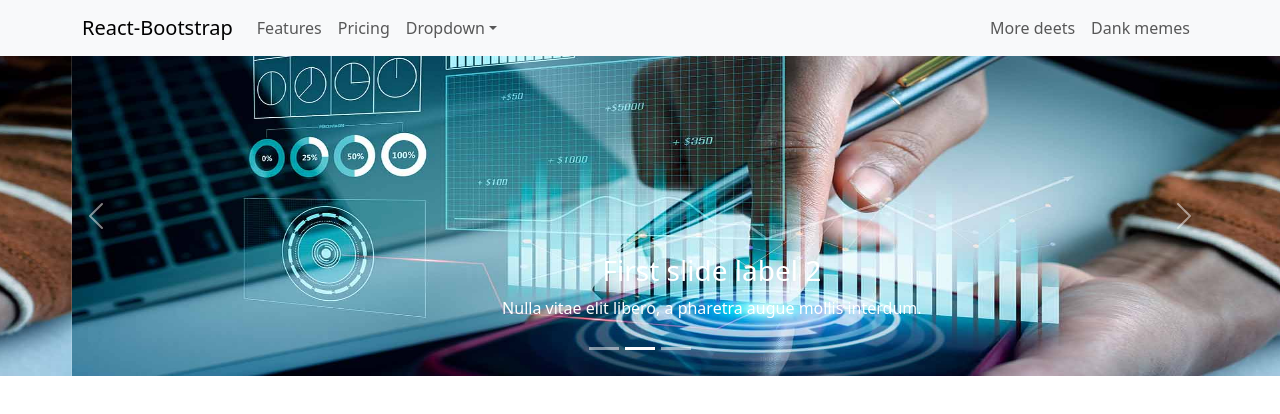
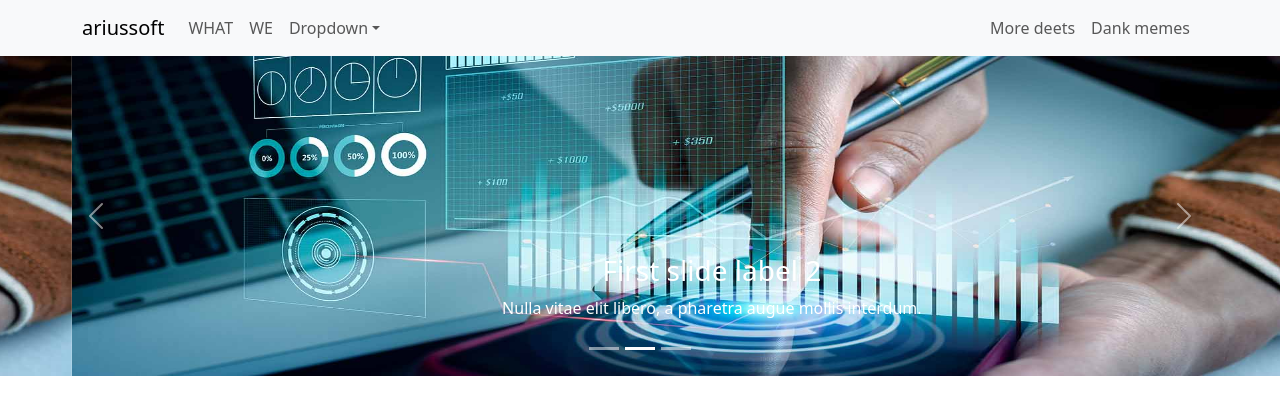
Before and after one commit to AnuGeorge39/Project, a React (Vite) app: page / in a window 1280 px wide. Shown: the top 414 px of the page. Built offline with nearby package versions, Linux system fonts and the light colour scheme.

Commit message:
navbarchanges

```diff
--- a/src/Components/NavBar.jsx
+++ b/src/Components/NavBar.jsx
@@ -7,12 +7,12 @@ function CollapsibleExample() {
   return (
     <Navbar collapseOnSelect expand="lg" className="bg-body-tertiary">
       <Container>
-        <Navbar.Brand href="#home">React-Bootstrap</Navbar.Brand>
+        <Navbar.Brand href="#home">ariussoft</Navbar.Brand>
         <Navbar.Toggle aria-controls="responsive-navbar-nav" />
         <Navbar.Collapse id="responsive-navbar-nav">
           <Nav className="me-auto">
-            <Nav.Link href="#features">Features</Nav.Link>
-            <Nav.Link href="#pricing">Pricing</Nav.Link>
+            <Nav.Link href="#features">WHAT</Nav.Link>
+            <Nav.Link href="#pricing">WE</Nav.Link>
             <NavDropdown title="Dropdown" id="collapsible-nav-dropdown">
               <NavDropdown.Item href="#action/3.1">Action</NavDropdown.Item>
               <NavDropdown.Item href="#action/3.2">
```
